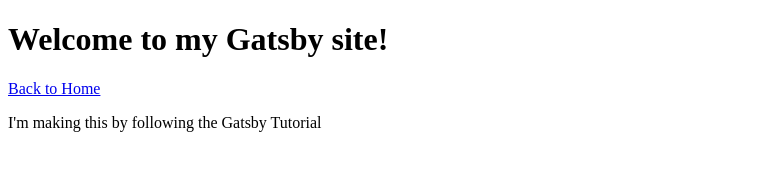
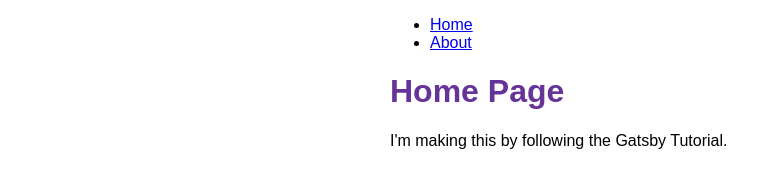
Before and after one commit to calvinwhitehurst/my-first-gatsby-site, a Gatsby site: page / in a window 1280 px wide. Shown: the whole page, without its empty margins (0-781 px from the left). Built offline with nearby package versions, Linux system fonts and the light colour scheme; Gatsby itself is replaced by a stand-in of ours.

Commit message:
Finished part 2

```diff
--- /dev/null
+++ b/src/components/layout.js
@@ -0,0 +1,28 @@
+import * as React from 'React'
+import { Link } from 'gatsby'
+import { container,
+    heading,
+    navLinks,
+    navLinkItem,
+    navLinkText
+} from './layout.module.css'
+
+const Layout = ({ pageTitle, children}) => {
+    return (
+        <main className={container}>
+            <title>{pageTitle}</title>
+            <nav>
+                <ul className={navLinks}>
+                    <li className={navLinkItem}>
+                        <Link to="/" className={navLinkText}>Home</Link></li>
+                    <li className={navLinkItem}>
+                        <Link to="/about" className={navLinkText}>About</Link></li>
+                </ul>
+            </nav>
+            <h1 className={heading}>{pageTitle}</h1>
+            {children}
+        </main>
+    )
+}
+
+export default Layout
--- /dev/null
+++ b/src/components/layout.module.css
@@ -0,0 +1,23 @@
+.container {
+    margin: auto;
+    max-width: 500px;
+    font-family: sans-serif;
+}
+
+.heading {
+    color: rebeccapurple;
+}
+
+.nav-links {
+    display: flex;
+    list-style: none;
+    padding-left: 0;
+}
+
+.nav-link-item {
+    padding-right: 2rem;
+}
+
+.nav-link-text{
+    color: black;
+}
--- a/src/pages/index.js
+++ b/src/pages/index.js
@@ -1,14 +1,11 @@
 import * as React from 'react'
-import { Link } from 'gatsby'
+import Layout from '../components/layout'
 
 const IndexPage = () => {
   return (
-    <main>
-      <title>Home Page</title>
-      <h1>Welcome to my Gatsby site!</h1>
-      <Link to="/">Back to Home</Link>
-      <p>I'm making this by following the Gatsby Tutorial</p>
-    </main>
+    <Layout pageTitle="Home Page">
+      <p>I'm making this by following the Gatsby Tutorial.</p>
+    </Layout>
   )
 }
 
```
Also changed, not shown: src/pages/about.js (+4 -7 lines).
